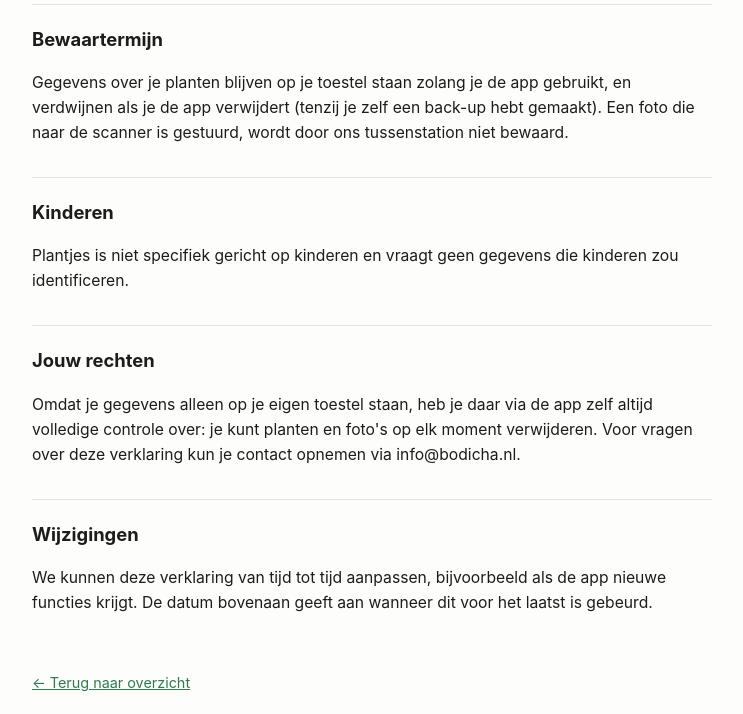
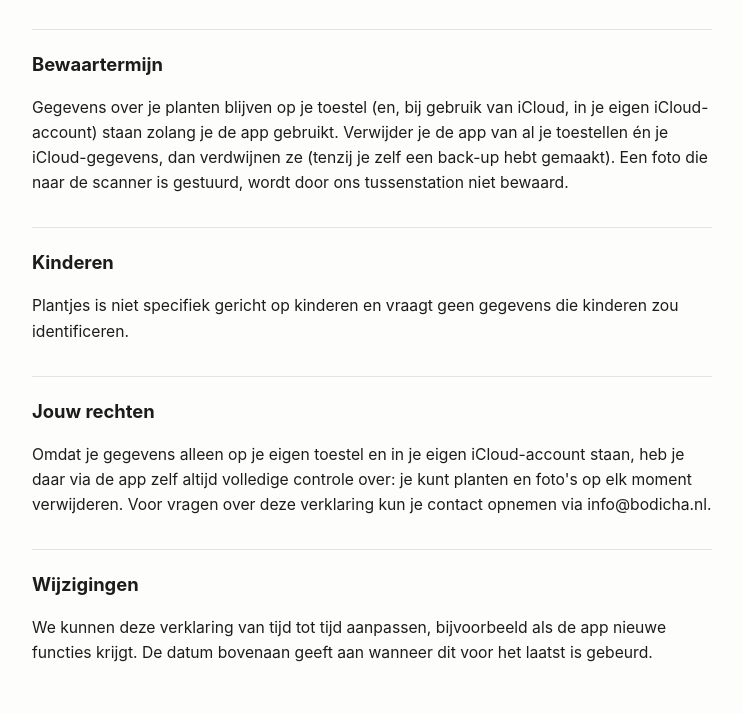
Before and after one commit to Vlen-blip/plantjes-legal, a plain HTML site: page privacy.html in a window 1280 px wide. Shown: the part 1233-1947 px from the top of the page, without its empty margins (268-1011 px from the left). Drawn offline with Linux system fonts and the light colour scheme.

Commit message:
Privacyverklaring bijwerken: iCloud-sync van plantgegevens
Plantgegevens staan nu ook in de eigen (privé) iCloud van de
gebruiker, naast het toestel zelf.

```diff
--- a/privacy.html
+++ b/privacy.html
@@ -28,7 +28,7 @@
 <p>Deze privacyverklaring hoort bij de iOS-app <strong>Plantjes</strong>, ontwikkeld door Remco van der Veen, handelend onder de naam Bodicha. Contact: info@bodicha.nl.</p>
 <h2>Welke gegevens gebruikt de app</h2>
 <p>Plantjes is gemaakt om zo min mogelijk gegevens van je te vragen. De app werkt zonder account en zonder inloggen.</p>
-<p><strong>Gegevens over je planten</strong> — de naam, kamer, foto (optioneel) en verzorgingsschema van elke plant die je toevoegt, worden alleen opgeslagen op je eigen toestel. Wij hebben daar geen toegang toe en ontvangen deze gegevens niet.</p>
+<p><strong>Gegevens over je planten</strong> — de naam, kamer, foto (optioneel) en verzorgingsschema van elke plant die je toevoegt, worden opgeslagen op je eigen toestel en, als je iCloud gebruikt, in je eigen (privé) iCloud-account — zodat ze ook op je andere toestellen staan. Wij hebben daar geen toegang toe en ontvangen deze gegevens niet.</p>
 <p><strong>Foto's voor de plantenscanner</strong> — maak je een foto om een plant te herkennen, dan wordt die foto verstuurd naar Pl@ntNet (my.plantnet.org), een non-profit plantenherkenningsdienst van Franse onderzoekers. Dit gaat via een eigen tussenstation van Plantjes, zodat de foto anoniem bij Pl@ntNet aankomt. De foto wordt alleen gebruikt om de plant te herkennen en niet voor iets anders bewaard door ons.</p>
 <p><strong>Meldingen</strong> — als je dat toestaat, plant de app lokaal op je eigen toestel meldingen in om je te herinneren aan water geven of voeding. Deze meldingen gaan niet via een server van ons.</p>
 <p><strong>Aankopen</strong> — eventuele aankopen in de app (zoals Plantjes Plus of extra scans) verlopen volledig via Apple's App Store. Wij ontvangen geen betaalgegevens; Apple verwerkt deze volgens hun eigen privacybeleid.</p>
@@ -38,11 +38,11 @@
 <h2>Delen met derden</h2>
 <p>De enige gegevens die de app naar buiten stuurt, zijn de foto's die je zelf naar de scanner stuurt (naar Pl@ntNet, zoals hierboven beschreven) en de aankoopgegevens die Apple zelf al verwerkt. Verder delen we niets met derden.</p>
 <h2>Bewaartermijn</h2>
-<p>Gegevens over je planten blijven op je toestel staan zolang je de app gebruikt, en verdwijnen als je de app verwijdert (tenzij je zelf een back-up hebt gemaakt). Een foto die naar de scanner is gestuurd, wordt door ons tussenstation niet bewaard.</p>
+<p>Gegevens over je planten blijven op je toestel (en, bij gebruik van iCloud, in je eigen iCloud-account) staan zolang je de app gebruikt. Verwijder je de app van al je toestellen én je iCloud-gegevens, dan verdwijnen ze (tenzij je zelf een back-up hebt gemaakt). Een foto die naar de scanner is gestuurd, wordt door ons tussenstation niet bewaard.</p>
 <h2>Kinderen</h2>
 <p>Plantjes is niet specifiek gericht op kinderen en vraagt geen gegevens die kinderen zou identificeren.</p>
 <h2>Jouw rechten</h2>
-<p>Omdat je gegevens alleen op je eigen toestel staan, heb je daar via de app zelf altijd volledige controle over: je kunt planten en foto's op elk moment verwijderen. Voor vragen over deze verklaring kun je contact opnemen via info@bodicha.nl.</p>
+<p>Omdat je gegevens alleen op je eigen toestel en in je eigen iCloud-account staan, heb je daar via de app zelf altijd volledige controle over: je kunt planten en foto's op elk moment verwijderen. Voor vragen over deze verklaring kun je contact opnemen via info@bodicha.nl.</p>
 <h2>Wijzigingen</h2>
 <p>We kunnen deze verklaring van tijd tot tijd aanpassen, bijvoorbeeld als de app nieuwe functies krijgt. De datum bovenaan geeft aan wanneer dit voor het laatst is gebeurd.</p>
 <p class="back"><a href="index.html">← Terug naar overzicht</a></p>
```
